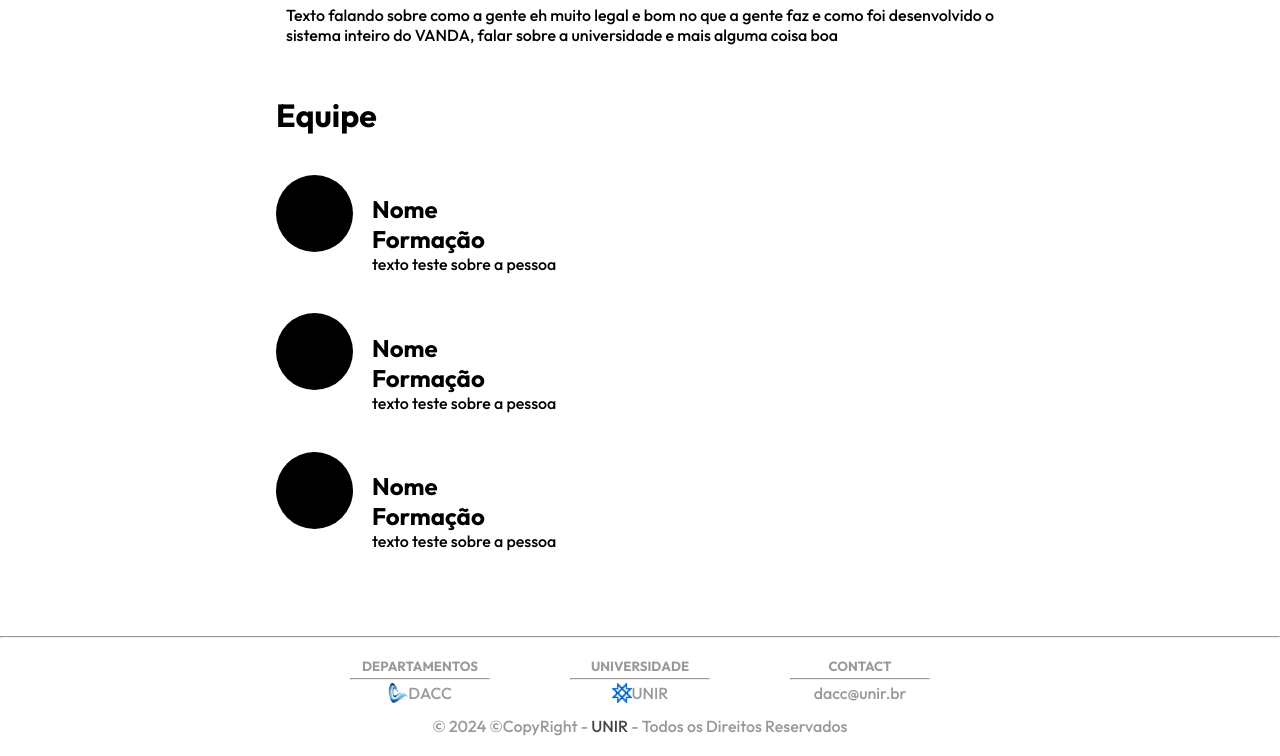
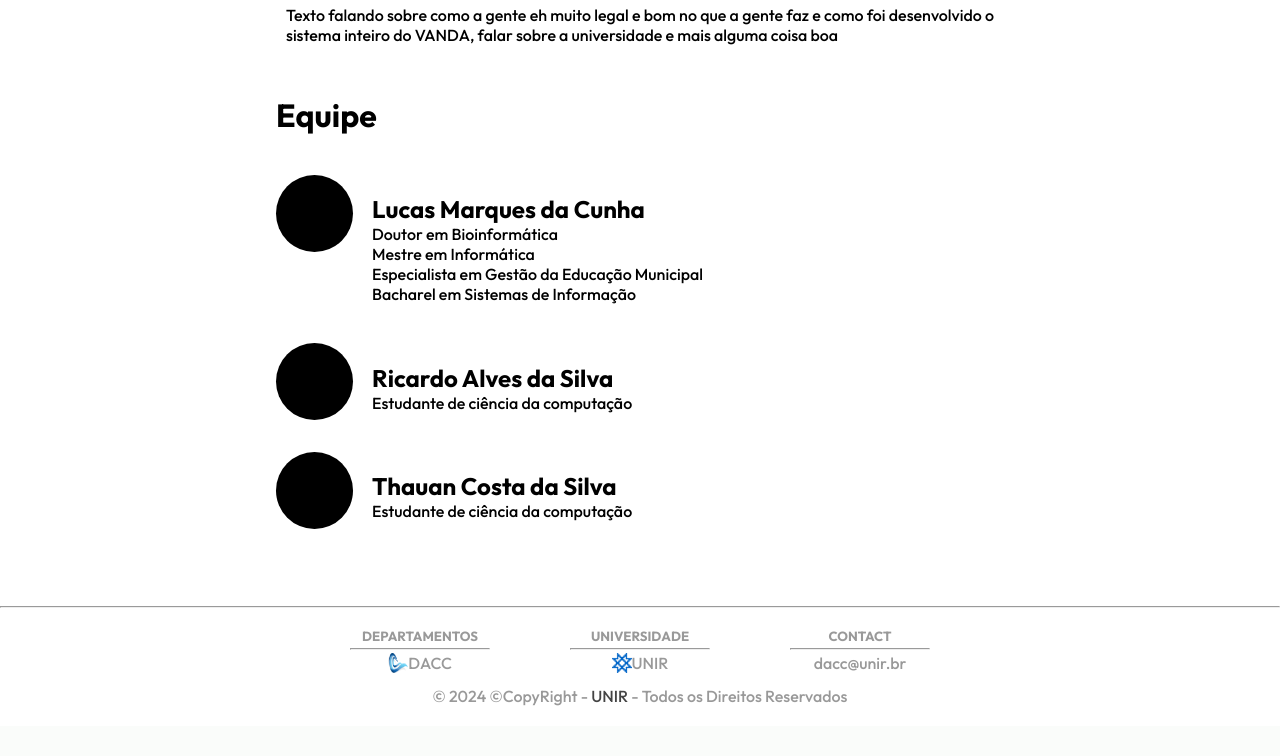
Before and after one commit to unir-dacc/vanda, a Django app: page /about in a window 1280 px wide. Shown: the part 265-1021 px from the top of the page. After the commit the page ends 971 px from the top, so only its background shows below. Run offline with Django 4.2, Linux system fonts and the light colour scheme; some libraries are stand-ins or nearby versions.

Commit message:
fix: add info to about page (profile picture missing)

```diff
--- a/web/templates/web/about.html
+++ b/web/templates/web/about.html
@@ -62,9 +62,11 @@
                     <!--foto aqui-->
                 </div>
                 <div class="profile-info">
-                    <h2>Nome</h2> <!--Nome da pessoa-->
-                    <h2>Formação</h2> <!--Formação ou curso-->
-                    <p>texto teste sobre a pessoa</p> <!--Seila oq botar aqui-->
+                    <h2>Lucas Marques da Cunha</h2> <!--Nome da pessoa-->
+                    <p>Doutor em Bioinformática</p> <!--Formação ou curso-->
+                    <p>Mestre em Informática</p>
+                    <p>Especialista em Gestão da Educação Municipal</p>
+                    <p>Bacharel em Sistemas de Informação</p>
                 </div>
             </div>
             <div class="profile-box">
@@ -72,9 +74,8 @@
                     <!--foto aqui-->
                 </div>
                 <div class="profile-info">
-                    <h2>Nome</h2> <!--Nome da pessoa-->
-                    <h2>Formação</h2> <!--Formação ou curso-->
-                    <p>texto teste sobre a pessoa</p> <!--Seila oq botar aqui-->
+                    <h2>Ricardo Alves da Silva</h2> <!--Nome da pessoa-->
+                    <p>Estudante de ciência da computação</p><!--Formação ou curso-->
                 </div>
             </div>
             <div class="profile-box">
@@ -82,9 +83,8 @@
                     <!--foto aqui-->
                 </div>
                 <div class="profile-info">
-                    <h2>Nome</h2> <!--Nome da pessoa-->
-                    <h2>Formação</h2> <!--Formação ou curso-->
-                    <p>texto teste sobre a pessoa</p> <!--Seila oq botar aqui-->
+                    <h2>Thauan Costa da Silva</h2> <!--Nome da pessoa-->
+                    <p>Estudante de ciência da computação</p><!--Formação ou curso-->
                 </div>
             </div>
         </div>
```
